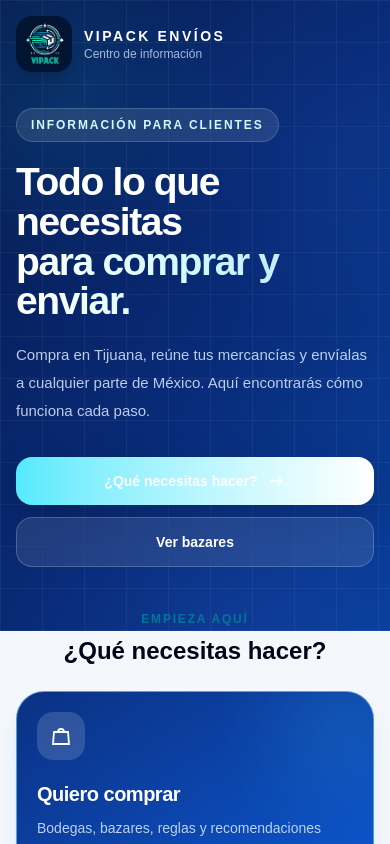
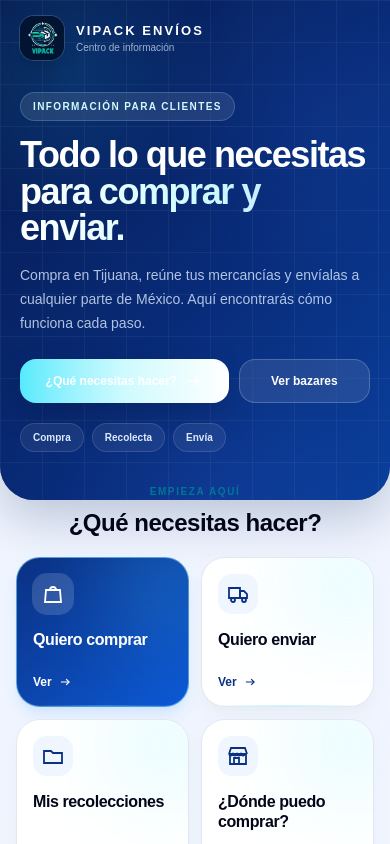
Before and after one commit to VIPACKEnvios/vipack-tracking-system, a Next.js app: page /informacion in a window 390 px wide. Shown: the top 844 px of the page. Built offline with nearby package versions, Linux system fonts and the light colour scheme.

Commit message:
Mejorar diseño movil premium de informacion

```diff
--- a/app/informacion/page.tsx
+++ b/app/informacion/page.tsx
@@ -231,27 +231,28 @@ function AccesoCard({
 
   const contenido = (
     <div
-      className={`group relative h-full overflow-hidden rounded-[28px] border p-5 shadow-xl transition duration-300 hover:-translate-y-1.5 hover:shadow-2xl ${clases}`}
+      className={`group relative h-full min-h-[150px] overflow-hidden rounded-[24px] border p-4 shadow-lg transition duration-300 hover:-translate-y-1 hover:shadow-2xl sm:min-h-0 sm:rounded-[28px] sm:p-5 ${clases}`}
     >
-      <div className="absolute right-[-30px] top-[-30px] h-32 w-32 rounded-full bg-cyan-300/10 blur-2xl" />
+      <div className="absolute -right-8 -top-8 h-28 w-28 rounded-full bg-cyan-300/15 blur-2xl" />
+      <div className="absolute bottom-0 left-0 h-px w-full bg-gradient-to-r from-transparent via-cyan-300/50 to-transparent opacity-70" />
 
-      <div className="relative">
+      <div className="relative flex h-full flex-col">
         <div
-          className={`flex h-12 w-12 items-center justify-center rounded-2xl ${
+          className={`flex h-10 w-10 items-center justify-center rounded-[14px] sm:h-12 sm:w-12 sm:rounded-2xl ${
             destacado
-              ? "bg-white/15 text-white"
+              ? "bg-white/15 text-white ring-1 ring-white/15"
               : "bg-blue-50 text-[#0a3183]"
           }`}
         >
           {icono}
         </div>
 
-        <h3 className="mt-5 text-xl font-black tracking-tight">
+        <h3 className="mt-4 text-[16px] font-black leading-tight tracking-tight sm:mt-5 sm:text-xl">
           {titulo}
         </h3>
 
         <p
-          className={`mt-2 text-sm leading-6 ${
+          className={`mt-2 hidden text-sm leading-6 sm:block ${
             destacado ? "text-blue-100/85" : "text-slate-500"
           }`}
         >
@@ -259,12 +260,12 @@ function AccesoCard({
         </p>
 
         <div
-          className={`mt-5 flex items-center gap-2 text-sm font-black ${
+          className={`mt-auto flex items-center gap-1.5 pt-4 text-xs font-black sm:mt-5 sm:pt-0 sm:text-sm ${
             destacado ? "text-white" : "text-[#0a3183]"
           }`}
         >
-          Ver información
-          <IconoFlecha className="h-4 w-4 transition group-hover:translate-x-1" />
+          Ver
+          <IconoFlecha className="h-3.5 w-3.5 transition group-hover:translate-x-1 sm:h-4 sm:w-4" />
         </div>
       </div>
     </div>
@@ -334,26 +335,26 @@ export default function InformacionPage() {
   );
 
   return (
-    <main className="min-h-screen overflow-x-hidden bg-[#f4f7fb] text-slate-950">
-      <header className="relative isolate overflow-hidden bg-[#061b4f] text-white">
+    <main className="min-h-screen overflow-x-hidden bg-[linear-gradient(180deg,#eef4ff_0%,#f8fafc_42%,#f4f7fb_100%)] text-slate-950">
+      <header className="relative isolate overflow-hidden rounded-b-[34px] bg-[#061b4f] text-white shadow-[0_18px_50px_rgba(5,28,78,.22)] sm:rounded-b-none sm:shadow-none">
         <div className="absolute inset-0 -z-30 bg-[radial-gradient(circle_at_18%_15%,rgba(34,211,238,.22),transparent_28%),radial-gradient(circle_at_82%_22%,rgba(59,130,246,.28),transparent_32%),radial-gradient(circle_at_55%_100%,rgba(99,102,241,.18),transparent_30%)]" />
         <div className="absolute inset-0 -z-20 bg-gradient-to-br from-[#061b4f]/40 via-[#092e81]/75 to-[#0b57d0]/60" />
         <div className="absolute inset-0 -z-10 opacity-[0.07] [background-image:linear-gradient(rgba(255,255,255,.7)_1px,transparent_1px),linear-gradient(90deg,rgba(255,255,255,.7)_1px,transparent_1px)] [background-size:42px_42px]" />
 
-        <div className="mx-auto max-w-7xl px-4 pb-16 pt-4 sm:px-6 sm:pb-28 sm:pt-5 lg:px-8">
+        <div className="mx-auto max-w-7xl px-5 pb-12 pt-4 sm:px-6 sm:pb-28 sm:pt-5 lg:px-8">
           <nav className="flex items-center justify-between gap-4">
             <Link href="/informacion" className="flex items-center gap-3">
               <img
                 src="/vipack-logo.jpg"
                 alt="VIPACK Envíos"
-                className="h-14 w-14 rounded-2xl object-cover shadow-xl"
+                className="h-11 w-11 rounded-[14px] object-cover shadow-xl ring-1 ring-white/15 sm:h-14 sm:w-14 sm:rounded-2xl"
               />
 
               <div>
-                <p className="text-sm font-black tracking-[0.18em]">
+                <p className="text-[13px] font-black tracking-[0.16em] sm:text-sm sm:tracking-[0.18em]">
                   VIPACK ENVÍOS
                 </p>
-                <p className="text-xs font-medium text-blue-100/75">
+                <p className="text-[10px] font-medium text-blue-100/70 sm:text-xs">
                   Centro de información
                 </p>
               </div>
@@ -375,28 +376,28 @@ export default function InformacionPage() {
             </div>
           </nav>
 
-          <div className="mt-9 grid items-center gap-8 sm:mt-12 lg:grid-cols-[1.08fr_.92fr] lg:gap-14 lg:py-8">
+          <div className="mt-8 grid items-center gap-7 sm:mt-12 lg:grid-cols-[1.08fr_.92fr] lg:gap-14 lg:py-8">
             <div className="max-w-3xl">
-              <div className="inline-flex rounded-full border border-cyan-200/20 bg-white/10 px-3.5 py-2 text-xs font-black uppercase tracking-[0.16em] text-cyan-100 backdrop-blur-xl">
+              <div className="inline-flex rounded-full border border-cyan-200/20 bg-white/10 px-3 py-1.5 text-[10px] font-black uppercase tracking-[0.14em] text-cyan-100 backdrop-blur-xl sm:px-3.5 sm:py-2 sm:text-xs sm:tracking-[0.16em]">
                 Información para clientes
               </div>
 
-              <h1 className="mt-5 text-[39px] font-black leading-[1.02] tracking-[-.035em] sm:mt-6 sm:text-6xl sm:leading-[.98] lg:text-[68px]">
+              <h1 className="mt-4 max-w-[390px] text-[36px] font-black leading-[1.02] tracking-[-.04em] sm:mt-6 sm:max-w-none sm:text-6xl sm:leading-[.98] lg:text-[68px]">
                 Todo lo que necesitas
                 <span className="block bg-gradient-to-r from-white via-cyan-100 to-blue-200 bg-clip-text text-transparent">
                   para comprar y enviar.
                 </span>
               </h1>
 
-              <p className="mt-5 max-w-2xl text-[15px] leading-7 text-blue-100/85 sm:mt-6 sm:text-lg sm:leading-8">
+              <p className="mt-4 max-w-[390px] text-[14px] leading-6 text-blue-100/80 sm:mt-6 sm:max-w-2xl sm:text-lg sm:leading-8">
                 Compra en Tijuana, reúne tus mercancías y envíalas a cualquier
                 parte de México. Aquí encontrarás cómo funciona cada paso.
               </p>
 
-              <div className="mt-8 flex flex-col gap-3 sm:flex-row">
+              <div className="mt-6 grid grid-cols-[1.35fr_.85fr] gap-2.5 sm:mt-8 sm:flex sm:flex-row sm:gap-3">
                 <a
                   href="#elige"
-                  className="inline-flex w-full items-center justify-center gap-2 rounded-2xl bg-gradient-to-r from-cyan-300 to-white px-5 py-3.5 text-sm font-black text-[#061b4f] shadow-[0_16px_40px_rgba(0,0,0,.18)] transition hover:-translate-y-0.5 sm:w-auto"
+                  className="inline-flex w-full items-center justify-center gap-1.5 rounded-[16px] bg-gradient-to-r from-cyan-300 via-cyan-100 to-white px-3 py-3 text-[12px] font-black text-[#061b4f] shadow-[0_14px_34px_rgba(0,0,0,.16)] transition hover:-translate-y-0.5 sm:w-auto sm:gap-2 sm:rounded-2xl sm:px-5 sm:py-3.5 sm:text-sm"
                 >
                   ¿Qué necesitas hacer?
                   <IconoFlecha />
@@ -404,10 +405,21 @@ export default function InformacionPage() {
 
                 <Link
                   href="/informacion/bazares"
-                  className="inline-flex w-full items-center justify-center rounded-2xl border border-white/20 bg-white/10 px-5 py-3.5 text-sm font-black text-white backdrop-blur-xl transition hover:bg-white/15 sm:w-auto"
+                  className="inline-flex w-full items-center justify-center rounded-[16px] border border-white/20 bg-white/10 px-3 py-3 text-[12px] font-black text-white backdrop-blur-xl transition hover:bg-white/15 sm:w-auto sm:rounded-2xl sm:px-5 sm:py-3.5 sm:text-sm"
                 >
                   Ver bazares
                 </Link>
+              </div>
+
+              <div className="mt-5 flex flex-wrap gap-2 sm:hidden">
+                {["Compra", "Recolecta", "Envía"].map((item) => (
+                  <span
+                    key={item}
+                    className="rounded-full border border-white/12 bg-white/[0.07] px-3 py-1.5 text-[10px] font-bold text-blue-100 backdrop-blur"
+                  >
+                    {item}
+                  </span>
+                ))}
               </div>
             </div>
 
@@ -460,18 +472,18 @@ export default function InformacionPage() {
 
       <section
         id="elige"
-        className="relative z-10 mx-auto -mt-5 max-w-7xl px-4 sm:-mt-12 sm:px-6 lg:px-8"
+        className="relative z-10 mx-auto -mt-4 max-w-7xl px-4 sm:-mt-12 sm:px-6 lg:px-8"
       >
-        <div className="mb-6 text-center">
-          <p className="text-xs font-black uppercase tracking-[0.15em] text-cyan-700">
+        <div className="mb-4 text-center sm:mb-6">
+          <p className="text-[10px] font-black uppercase tracking-[0.16em] text-cyan-700 sm:text-xs">
             Empieza aquí
           </p>
-          <h2 className="mt-2 text-2xl font-black sm:text-3xl">
+          <h2 className="mt-1.5 text-[24px] font-black tracking-[-.02em] sm:mt-2 sm:text-3xl">
             ¿Qué necesitas hacer?
           </h2>
         </div>
 
-        <div className="grid gap-4 sm:grid-cols-2 xl:grid-cols-4">
+        <div className="grid grid-cols-2 gap-3 sm:gap-4 xl:grid-cols-4">
           {opciones.map((item, index) => (
             <AccesoCard
               key={item.id}
@@ -485,8 +497,8 @@ export default function InformacionPage() {
         </div>
       </section>
 
-      <section className="mx-auto max-w-7xl px-4 py-10 sm:px-6 sm:py-16 lg:px-8">
-        <div className="min-w-0 overflow-hidden rounded-[26px] border border-slate-200 bg-white p-4 shadow-[0_18px_45px_rgba(15,23,42,.08)] sm:rounded-[34px] sm:p-8 lg:p-10">
+      <section className="mx-auto max-w-7xl px-4 py-8 sm:px-6 sm:py-16 lg:px-8">
+        <div className="min-w-0 overflow-hidden rounded-[26px] border border-white/80 bg-white/95 p-4 shadow-[0_20px_55px_rgba(15,23,42,.10)] backdrop-blur sm:rounded-[34px] sm:p-8 lg:p-10">
           <div className="flex flex-col gap-3 border-b border-slate-100 pb-6 sm:flex-row sm:items-end sm:justify-between">
             <div>
               <p className="text-xs font-black uppercase tracking-[0.15em] text-cyan-700">
```
